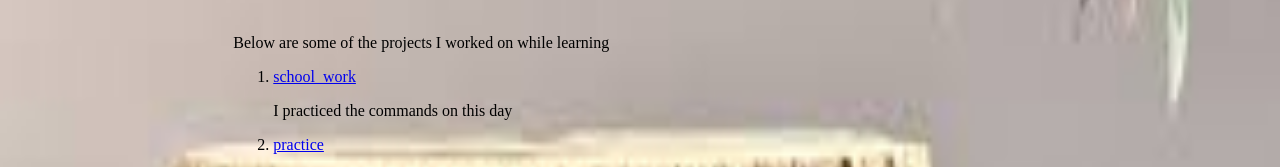
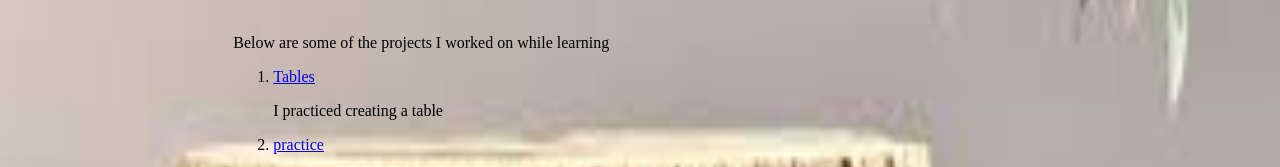
Before and after one commit to Vyvnn/-week-one-assignment, a plain HTML site: page index.html in a window 1280 px wide. Shown: the part 941-1108 px from the top of the page. Drawn offline with Linux system fonts and the light colour scheme.

Commit message:
create a table project

```diff
--- a/index.html
+++ b/index.html
@@ -73,8 +73,8 @@
       <h6>MY PROJECTS</h6>
       <p>Below are some of the projects I worked on while learning</p>
       <ol>
-        <li><a href="https://github.com/Vyvnn/school_work.git" target="_blank">school_work</a>
-          <p>I practiced the commands on this day</p>
+        <li><a href="https://github.com/Vyvnn/Tables.git" target="_blank">Tables</a>
+          <p>I practiced creating a table</p>
         </li>
         <li><a href="https://github.com/Vyvnn/practice.git" target="_blank">practice</a>
           <p>I learnt to create a repository and check code</p>
```
